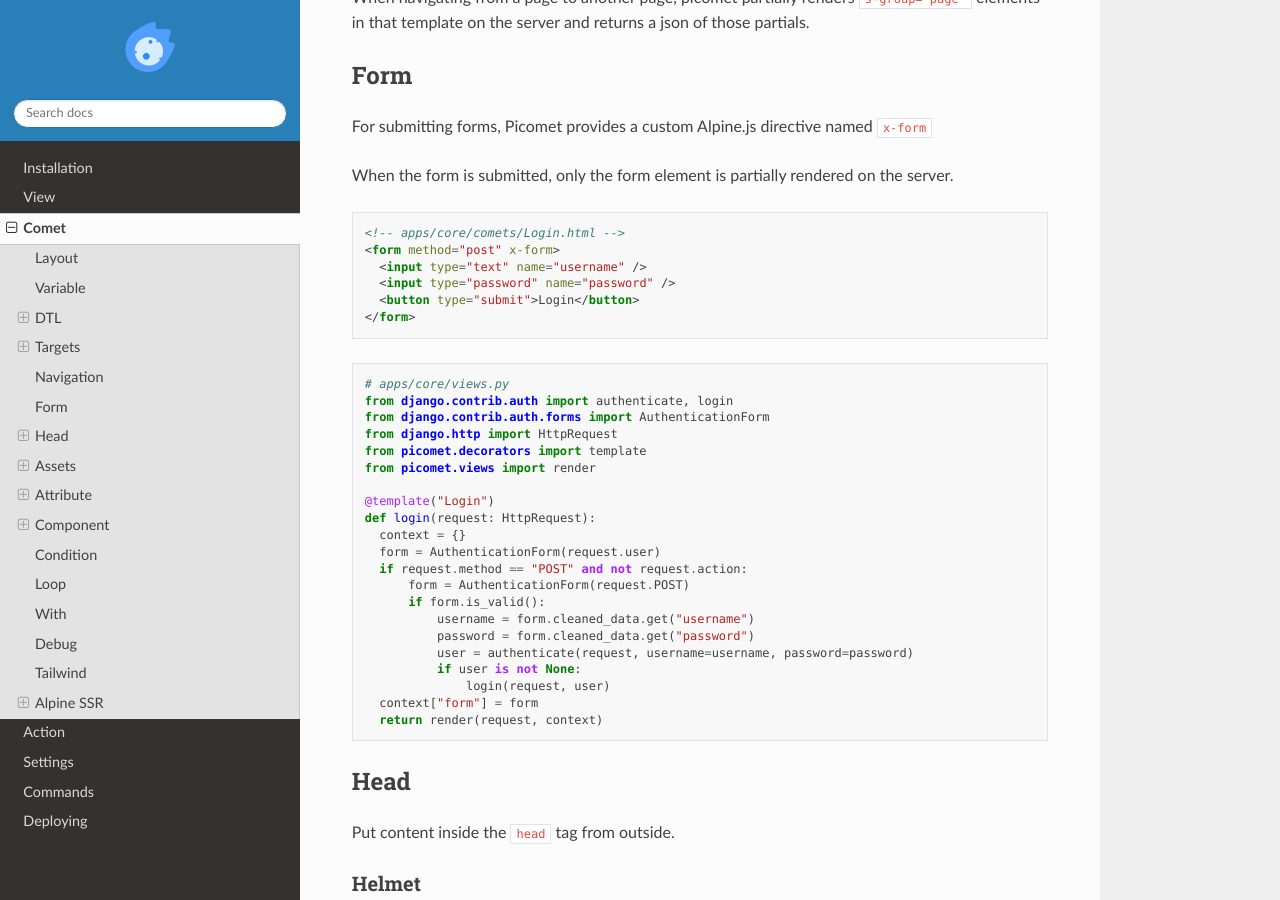
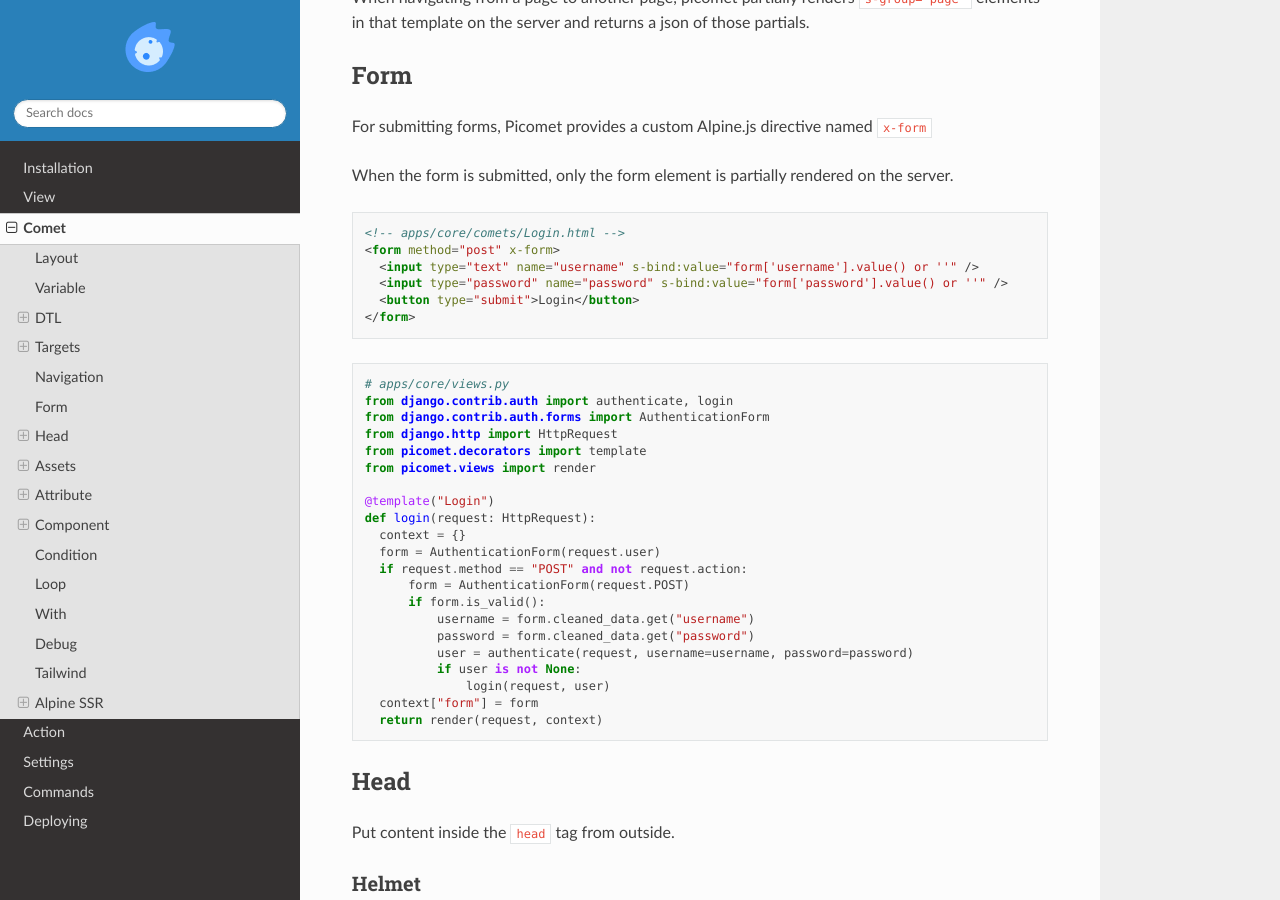
Before and after one commit to picomet/picomet, a Sphinx documentation site: the page built from docs/source/comet.rst, in a window 1280 px wide and 900 px high, scrolled down 2390 px. Built offline with Sphinx 7.4.7 and the Read the Docs theme 2.0.0, drawn with Linux system fonts in a browser that asks for light colours.

Commit message:
docs: add s-bind:value to x-form inputs

```diff
--- a/docs/source/comet.rst
+++ b/docs/source/comet.rst
@@ -135,8 +135,8 @@
 
   <!-- apps/core/comets/Login.html -->
   <form method="post" x-form>
-    <input type="text" name="username" />
-    <input type="password" name="password" />
+    <input type="text" name="username" s-bind:value="form['username'].value() or ''" />
+    <input type="password" name="password" s-bind:value="form['password'].value() or ''" />
     <button type="submit">Login</button>
   </form>
 
```
